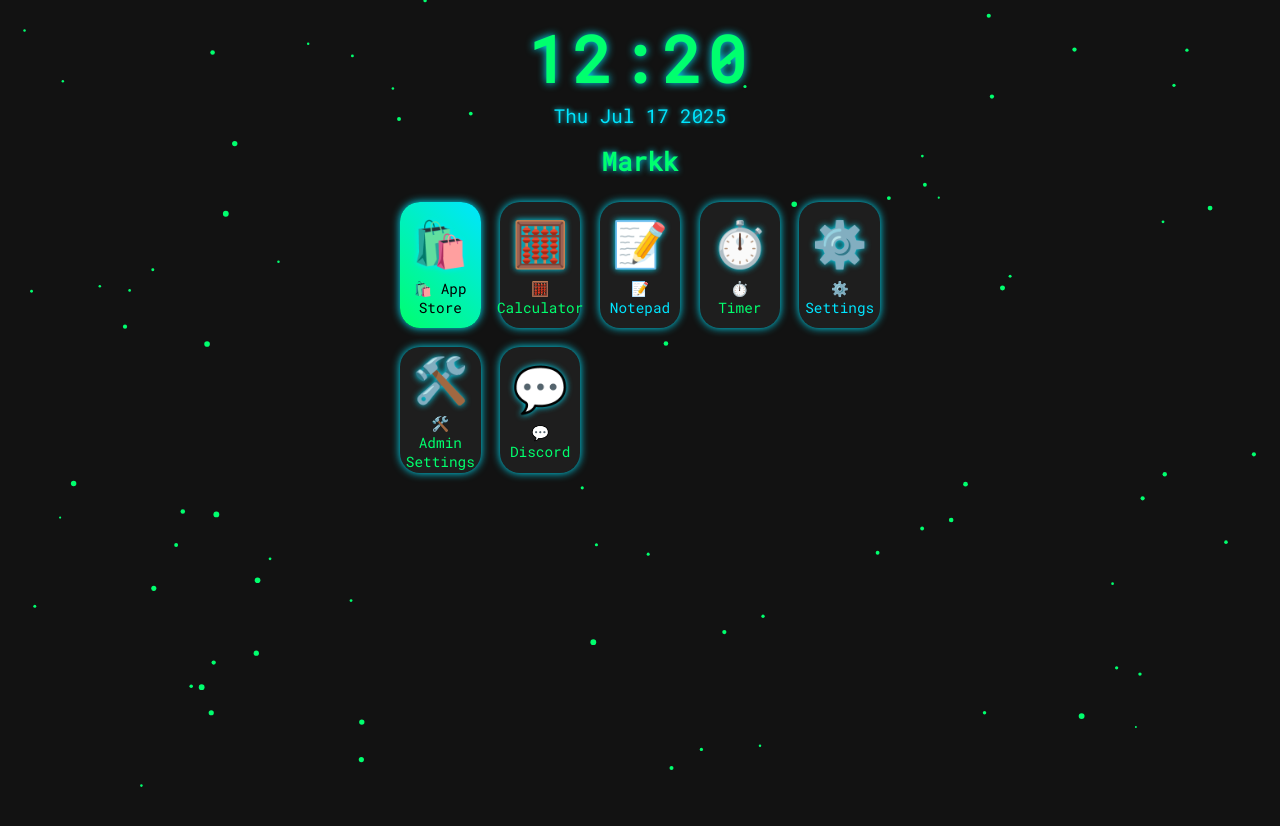
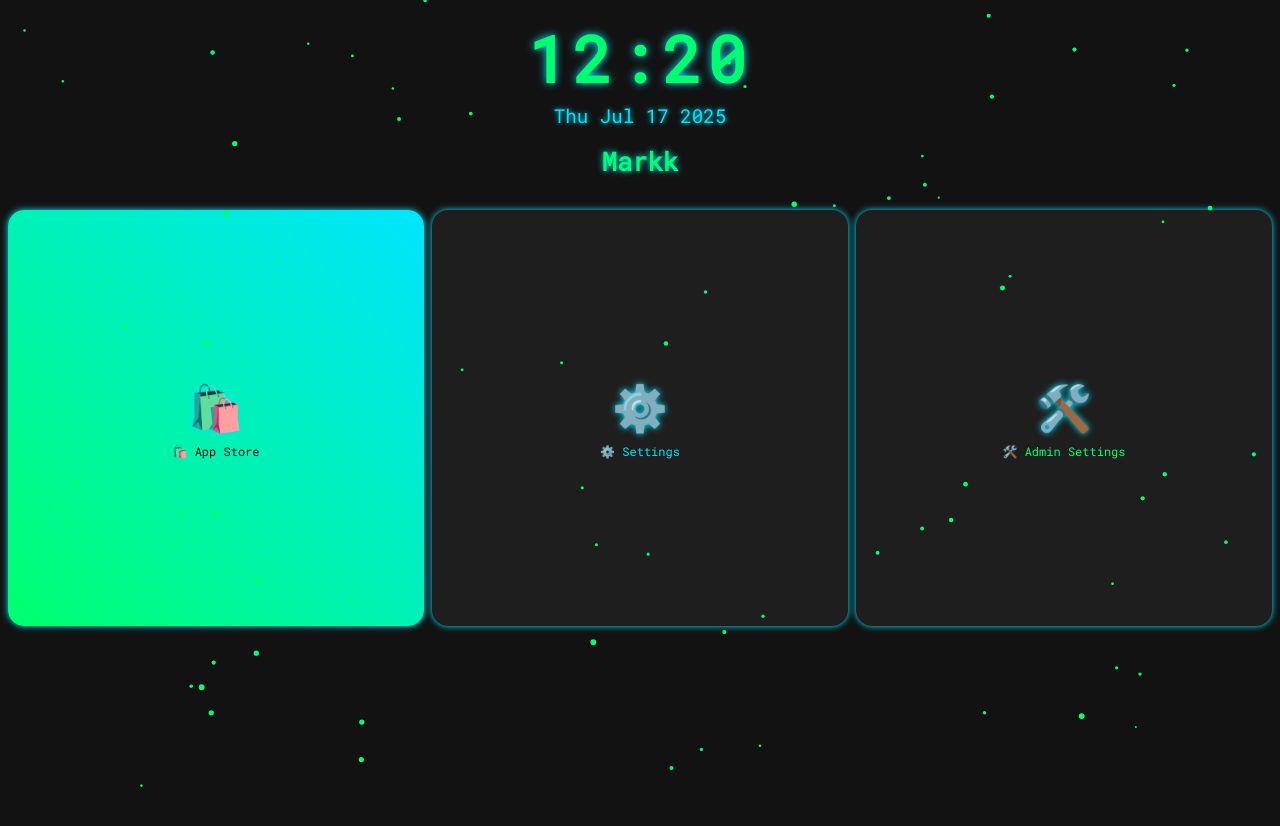
Before and after one commit to markeithwhite1996/The-Markkade.io, a plain HTML site: page TheMarkkade.io-Home.html in a window 1280 px wide. Drawn offline with Linux system fonts and the light colour scheme.

Commit message:
Add files via upload

```diff
--- a/TheMarkkade.io-Home.html
+++ b/TheMarkkade.io-Home.html
@@ -22,10 +22,10 @@
   align-items: center;
   min-height: 100vh;
   padding: 1rem 0;
-      user-select: none;
-      position: relative;
-      overflow: hidden;
+  overflow-x: hidden; /* disables side scroll */
 }
+
+
     #clock {
       font-size: 4rem;
       font-weight: 700;
@@ -47,36 +47,52 @@
       color: var(--text-color);
       text-shadow: 0 0 6px var(--highlight-color);
     }
+
+.grid-wrapper {
+  flex-grow: 1;
+  overflow-y: auto;
+  overflow-x: hidden;
+  width: 100%;
+  padding: 0;
+  margin: 0;
+}
+
 .grid {
   display: grid;
-      grid-template-columns: repeat(auto-fit, minmax(80px, 1fr));
-      gap: 1.2rem;
-      width: 90vw;
-      max-width: 480px;
-      z-index: 1;
+  grid-template-columns: repeat(3, 1fr);
+  gap: 0.5rem;
+  padding: 0.5rem;
+  box-sizing: border-box;
+  width: 100%;
+  max-width: 100%;
 }
+
+
 .app {
   background: #1e1e1e;
-      border-radius: 20px;
-      padding: 0.8rem 0.5rem;
-      text-align: center;
-      font-size: 0.9rem;
+  border-radius: 16px;
+  font-size: 0.75rem;
   cursor: pointer;
-      box-shadow: 0 0 8px var(--highlight-color);
+  box-shadow: 0 0 6px var(--highlight-color);
   display: flex;
   flex-direction: column;
   align-items: center;
   justify-content: center;
-      transition: transform 0.15s ease, box-shadow 0.15s ease;
-      height: 100px;
   color: var(--text-color);
   user-select: none;
+  width: 100%;              /* Fills the grid column exactly */
+  aspect-ratio: 1 / 1;      /* Stays square */
+  padding: 0.4rem;
+  box-sizing: border-box;   /* Prevents overflow from padding */
+  transition: transform 0.15s ease, box-shadow 0.15s ease;
 }
+
 .app:hover:not(.disabled) {
-      transform: scale(1.1);
+  transform: scale(1.05);
   box-shadow: 0 0 15px var(--highlight-color);
   background: #222;
 }
+
     .app.disabled {
       opacity: 0.4;
       cursor: default;
@@ -112,6 +128,7 @@
       pointer-events: none;
       z-index: 0;
     }
+
   </style>
 </head>
 <body>
@@ -121,6 +138,7 @@
   <div id="date"></div>
   <div id="playerName">Markk</div>
 
+<div class="grid-wrapper">
   <div class="grid" id="appGrid">
   <!-- Apps inserted here -->
   </div>
@@ -170,7 +188,7 @@
       {id:'MarkksEmotions', title:'Markks Emotions', path:'Games/MarkksEmotions/MarkksEmotions.html', icon:'😊'},
       {id:'MarkksMobile', title:'Markks Mobile', path:'Games/MarkksMobile/MarkksMobile.html', icon:'📱'},
       {id:'McMarkksBurgers', title:'McMarkks Burgers', path:'Games/McMarkksBurgers/McMarkksBurgers.html', icon:'🍔'},
-      {id:'McMarkksBurgers2', title:'McMarkks Burgers 2', path:'Games/McMarkksBurgers2/McMarkksBurgers2.html', icon:'🍔'},
+      {id:'McMarkksBurgers2', title:'McMarkks Burgers 2', path:'Games/McMarkksBurgers/McMarkksBurgers2.html', icon:'🍔'},
       {id:'MemoryMatch', title:'Memory Match', path:'Games/MemoryMatch/MemoryMatch.html', icon:'🧠'},
       {id:'PettySlots', title:'Petty Slots', path:'Games/PettySlots/PettySlots.html', icon:'🎰'},
       {id:'PowerSpinMegaWin', title:'Power Spin Mega Win', path:'Games/PowerSpinMegaWin/PowerSpinMegaWin.html', icon:'🎡'},
@@ -193,12 +211,12 @@
     // System apps to show always
     const systemApps = [
       { title: "🛍️ App Store", path: "TheMarkkade.io-GameShop.html", className: "app-store" },
-      { title: "🧮 Calculator", path: "SystemApps/Calculator.html", className: "calculator" },
-      { title: "📝 Notepad", path: "SystemApps/Notepad.html", className: "notepad" },
-      { title: "⏱️ Timer", path: "SystemApps/Timer.html", className: "timer" },
+    //  { title: "🧮 Calculator", path: "SystemApps/Calculator.html", className: "calculator" },
+    //  { title: "📝 Notepad", path: "SystemApps/Notepad.html", className: "notepad" },
+    //  { title: "⏱️ Timer", path: "SystemApps/Timer.html", className: "timer" },
       { title: "⚙️ Settings", path: "TheMarkkade.io-PlayerSettings.html", className: "settings" },
 	    { title: "🛠️ Admin Settings", path: "TheMarkkade.io-AdminSettings.html", className: "admin-settings" },
-     { title: "💬 Discord", path: "TheMarkkade.io-Markkord.html", className: "discord" },
+   //  { title: "💬 Discord", path: "TheMarkkade.io-Markkord.html", className: "discord" },
 
  // { title: "💬 Discord", path: "https://discord.gg/TVXn8G5PkG", className: "discord" },
 
```
Also changed, not shown: TheMarkkade.io-GameShop.html (+24 -24 lines), new 4.txt, to do.txt (added), 2 other files. Lines whose indentation alone changed are shown as unchanged.
